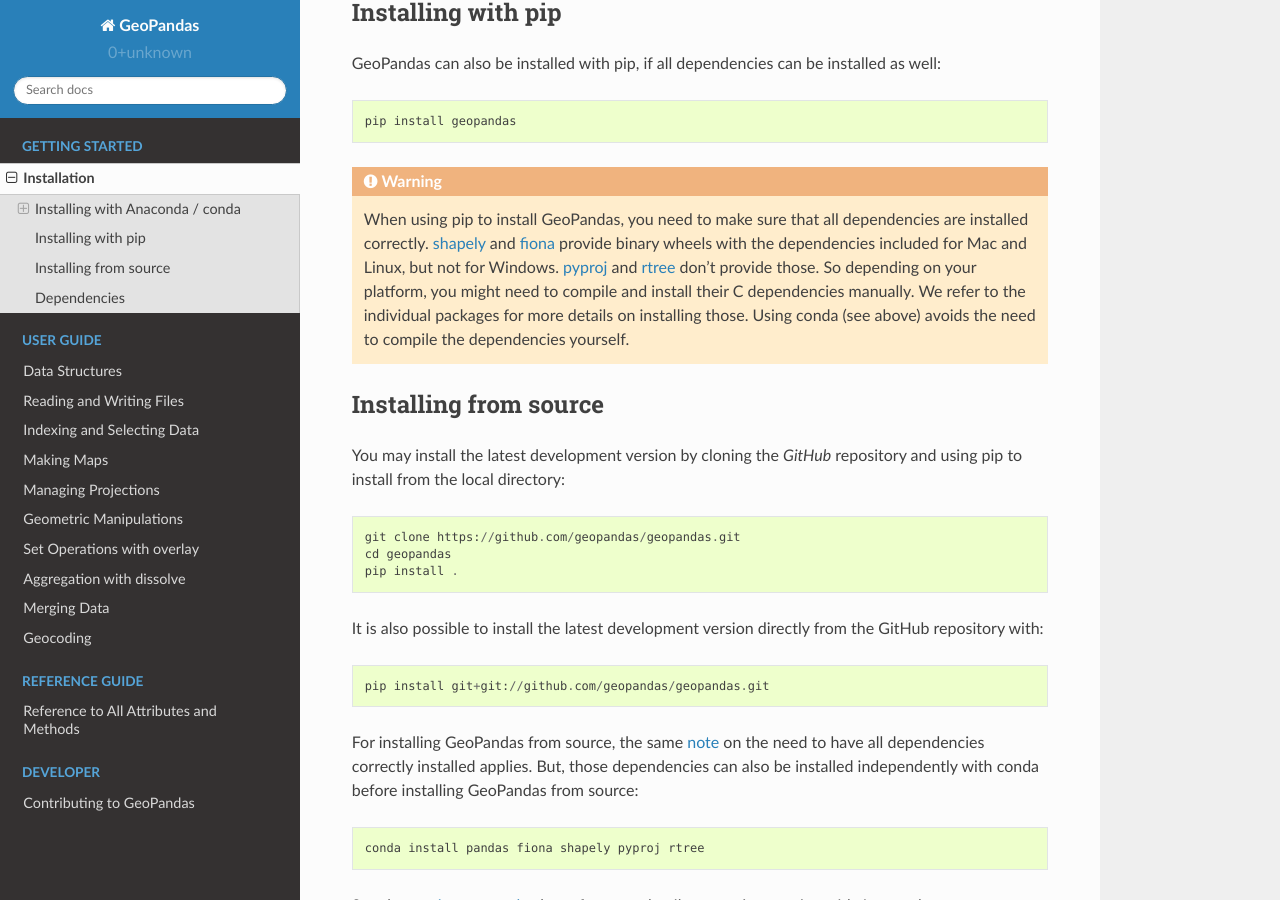
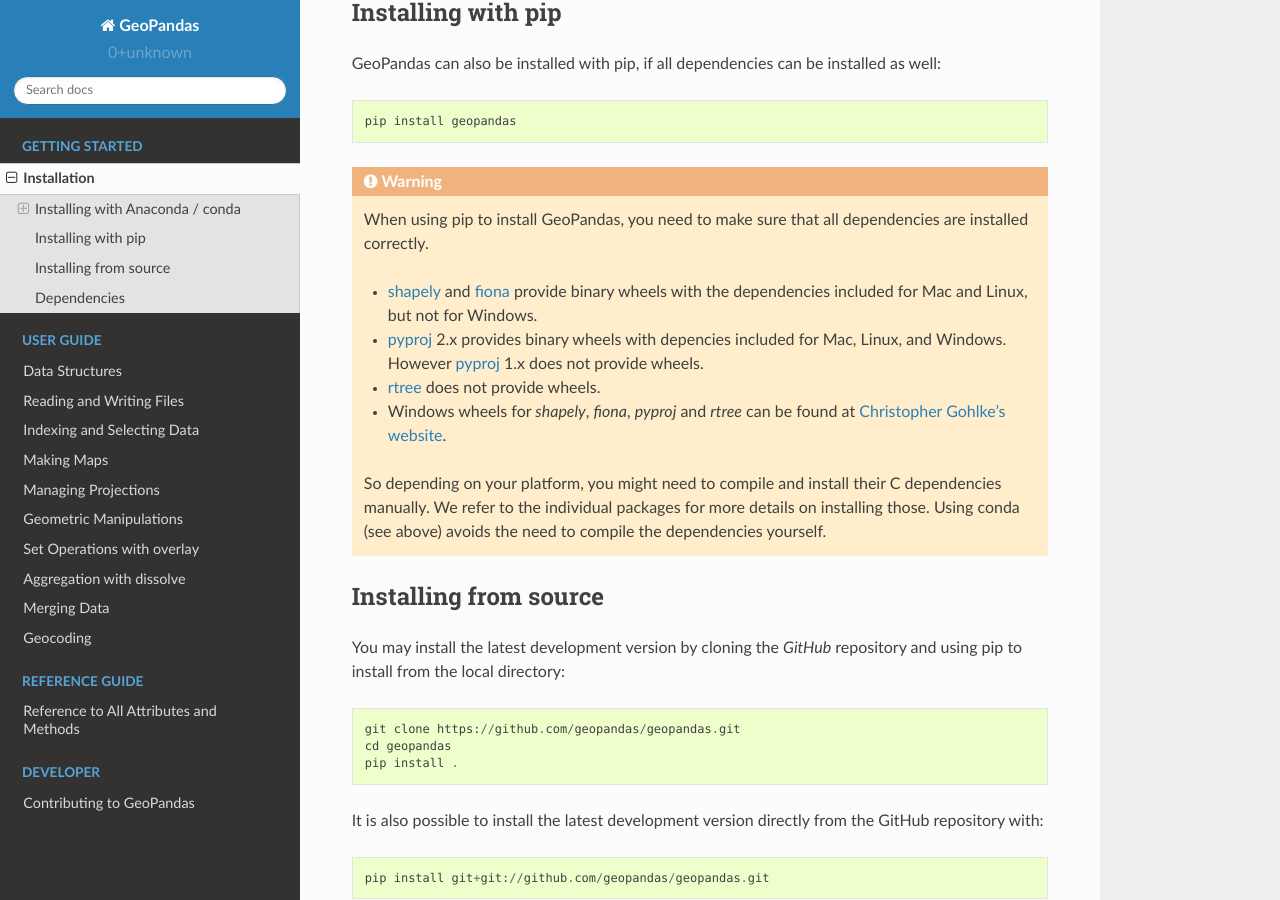
Before and after one commit to geopandas/geopandas, a Sphinx documentation site: the page built from doc/source/install.rst, in a window 1280 px wide and 900 px high, scrolled down 1529 px. Built offline with Sphinx 7.4.7 and the Read the Docs theme 2.0.0, drawn with Linux system fonts in a browser that asks for light colours; pages that are not in the unit, such as notebooks, are missing from menus.

Commit message:
update installation information about pyproj

```diff
--- a/doc/source/install.rst
+++ b/doc/source/install.rst
@@ -90,9 +90,17 @@
 .. warning::
 
     When using pip to install GeoPandas, you need to make sure that all dependencies are
-    installed correctly. `shapely`_ and `fiona`_ provide binary wheels with the
-    dependencies included for Mac and Linux, but not for Windows.
-    `pyproj`_ and `rtree`_ don't provide those.
+    installed correctly.
+
+    - `shapely`_ and `fiona`_ provide binary wheels with the
+      dependencies included for Mac and Linux, but not for Windows.
+    - `pyproj`_ 2.x provides binary wheels with depencies included
+      for Mac, Linux, and Windows. However `pyproj`_ 1.x does not provide wheels.
+    - `rtree`_ does not provide wheels.
+    - Windows wheels for `shapely`, `fiona`, `pyproj` and `rtree`
+      can be found at `Christopher Gohlke's website
+      <https://www.lfd.uci.edu/~gohlke/pythonlibs/>`_.
+
     So depending on your platform, you might need to compile and install their
     C dependencies manually. We refer to the individual packages for more
     details on installing those.
@@ -175,7 +183,7 @@
 
 .. _mapclassify: http://pysal.org/mapclassify
 
-.. _pyproj: https://github.com/jswhit/pyproj
+.. _pyproj: https://github.com/pyproj4/pyproj
 
 .. _rtree: https://github.com/Toblerity/rtree
 
@@ -195,4 +203,4 @@
 
 .. _GEOS: https://geos.osgeo.org
 
-.. _PROJ: https://proj4.org/
+.. _PROJ: https://proj.org/
```
